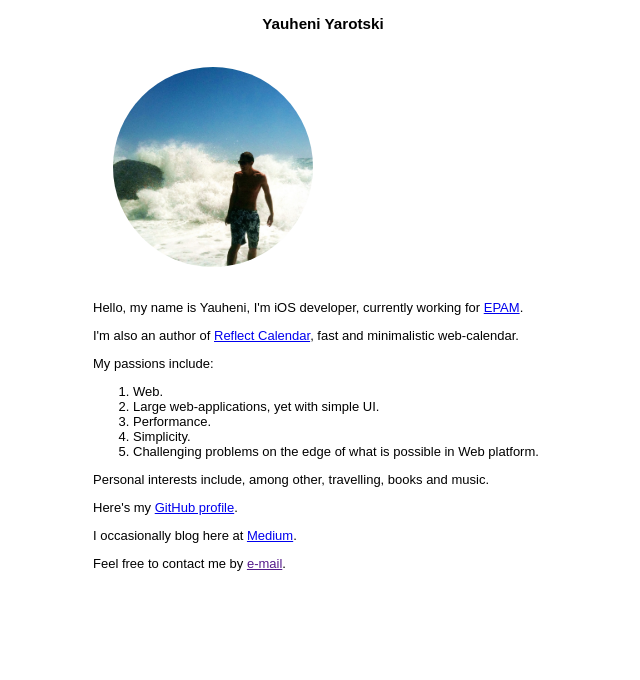
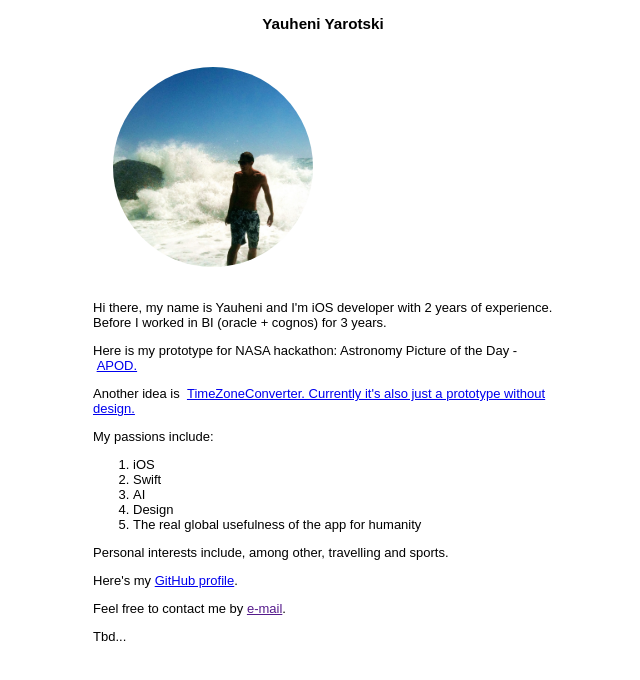
Before and after one commit to YauheniYarotski/yauheniyarotski.github.io, a website: page index.jade in a window 1280 px wide. Shown: the whole page, without its empty margins (317-957 px from the left). Drawn offline with nearby package versions, Linux system fonts and the light colour scheme; files that its build step writes are made by us from their sources.

Commit message:
fixed main page

```diff
--- a/index.jade
+++ b/index.jade
@@ -30,34 +30,38 @@ html(lang='en')
       div
         p
           span.
-            Hello, my name is Yauheni, I'm iOS developer, currently working for&nbsp;
-          a(href='https://epam.com').
-            EPAM
+            Hi there, my name is Yauheni and I'm iOS developer with 2 years of experience. Before I worked in BI (oracle + cognos) for 3 years
           span.
             .
         p
           span.
-            I'm also an author of&nbsp;
-          a(href='http://reflectcal.com').
-            Reflect Calendar
+            Here is my prototype for NASA hackathon: Astronomy Picture of the Day - &nbsp;
+          a(href='https://github.com/YauheniYarotski/APOD').
+            APOD.
           span.
-            , fast and minimalistic web-calendar.
+        p
+        p
+          span.
+            Another idea is &nbsp;
+          a(href='https://github.com/YauheniYarotski/TimeZoneConverter').
+            TimeZoneConverter. Currently it's also just a prototype without design.
+          span.
         p
           span.
             My passions include:
           ol
             li.
-              Web.
+              iOS
             li.
-              Large web-applications, yet with simple UI.
+              Swift
             li.
-              Performance.
+              AI
             li.
-              Simplicity.
+              Design
             li.
-              Challenging problems on the edge of what is possible in Web platform.
+             The real global usefulness of the app for humanity
         p.
-          Personal interests include, among other, travelling, books and music.
+          Personal interests include, among other, travelling and sports.
         p
           span.
             Here's my&nbsp;
@@ -67,16 +71,14 @@ html(lang='en')
             .
         p
           span.
-            I occasionally blog here at&nbsp;
-          a(href='https://medium.com/@yauheni_yarotski').
-            Medium
+            Feel free to contact me by&nbsp;
+          a(id='mail-link', href='').
+            e-mail
           span.
             .
         p
           span.
-            Feel free to contact me by&nbsp;
-          a(id='mail-link', href='').
-            e-mail
+            Tbd..
           span.
             .
     script.
```
Also changed, not shown: index.html.
